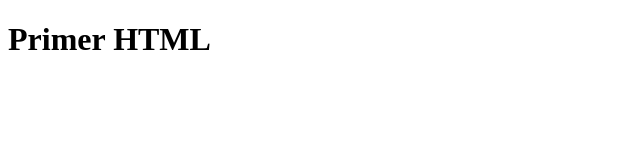
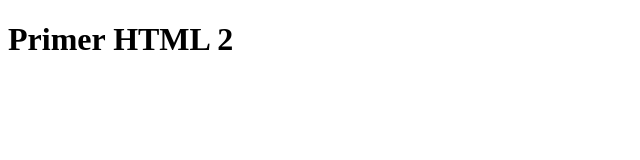
Before and after one commit to fragoba/html, a plain HTML site: page index.html in a window 1280 px wide. Shown: the full height of the page, 0-640 px from the left. Drawn offline with Linux system fonts and the light colour scheme.

Commit message:
Probando Github

```diff
--- a/index.html
+++ b/index.html
@@ -7,6 +7,6 @@
     <title>Document</title>
 </head>
 <body>
-    <h1>Primer HTML</h1>
+    <h1>Primer HTML 2</h1>
 </body>
 </html>
```
